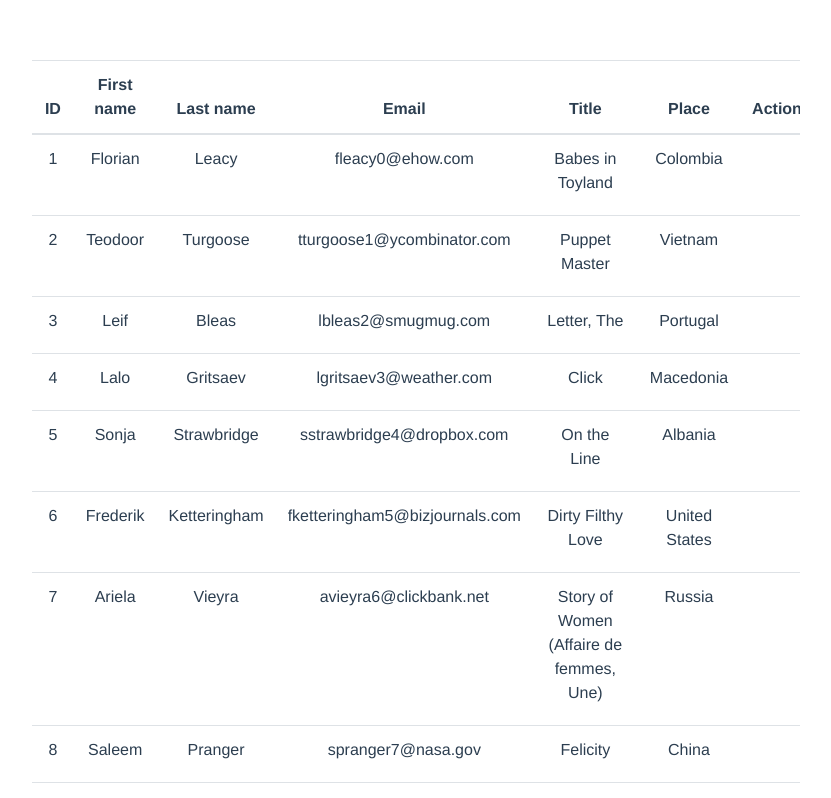
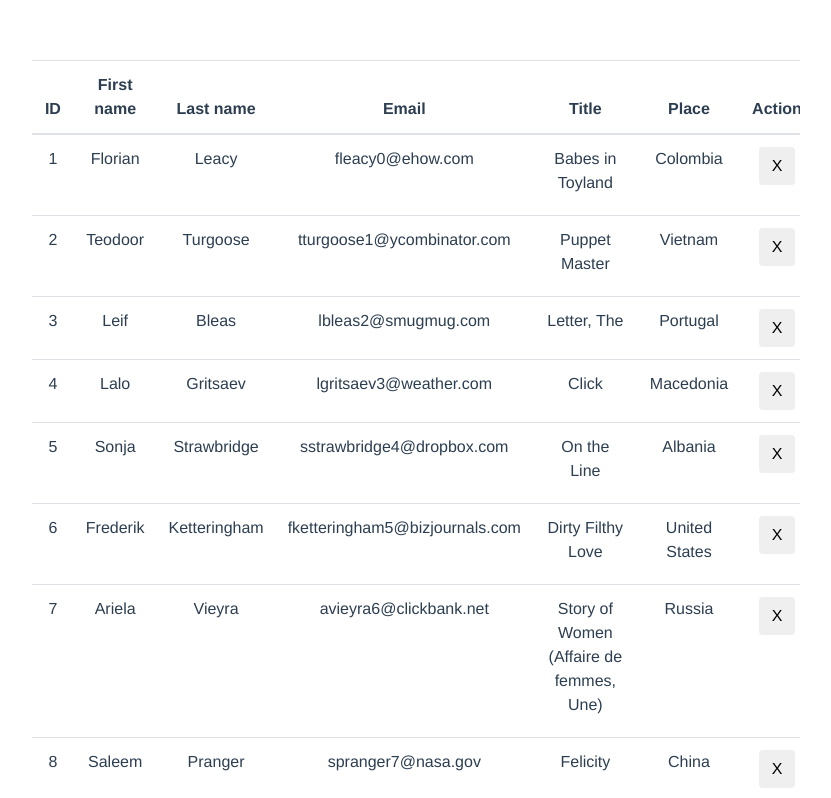
Before and after one commit to Onesime/InterventionTable, a Vue app: page /#/ in a window 1280 px wide. Shown: the top 798 px of the page, without its empty margins (224-1055 px from the left). Built offline with nearby package versions, Linux system fonts and the light colour scheme.

Commit message:
Suppression

```diff
--- a/src/components/InterventionTable.vue
+++ b/src/components/InterventionTable.vue
@@ -16,7 +16,10 @@
 				<tbody>
 					<Row v-for="(i, index) in paginatedJson"
 						:row="i"
-						:key="index">
+						:key="index"
+            :json="json"
+            :suppr="suppr"
+            :index="index">
 					</Row>
           			<Create v-if="pageNumber == maxSize" :json="json"></Create>
 				</tbody>
@@ -60,11 +63,14 @@ export default {
         Navigation: Navigation
 	},
 	methods: {
-      pageChanged: function(index) {
-          if (index < 1) this.pageNumber = 1;
-          else if (index > this.maxSize - 1) this.pageNumber = this.maxSize;
-          else this.pageNumber = index;
-	  }
+    pageChanged: function(index) {
+        if (index < 1) this.pageNumber = 1;
+        else if (index > this.maxSize - 1) this.pageNumber = this.maxSize;
+        else this.pageNumber = index;
+	  },
+    suppr: function(index){
+      this.json.splice(index,1)
+    }
 	}
 }
 </script>
--- a/src/components/Row.vue
+++ b/src/components/Row.vue
@@ -26,7 +26,7 @@
                 :value="row.place"
                 :row="row"
                 :onSubmit="onSubmit"></EditRow>
-        <td></td>
+      <td><input type="button" class="btn btn-default" value="X" v-on:click="suppr(index)"/></td>
     </tr>
 </template>
 
@@ -37,7 +37,10 @@ import EditRow from './EditRow.vue'
 export default {
     name: 'Row',
     props: [
-        'row'
+        'row',
+        'json',
+        'suppr',
+        'index'
     ],
     methods: {
         onSubmit: function(name, value, row) {
```
